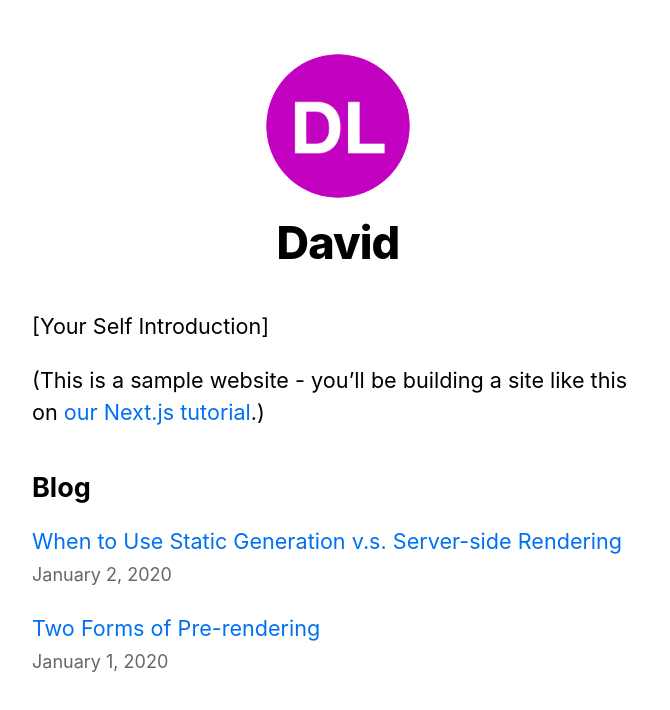
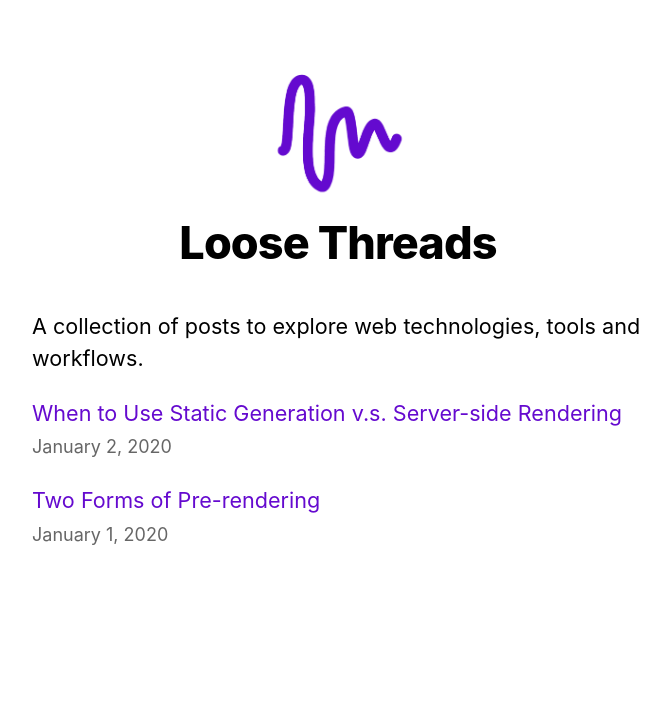
Before and after one commit to wemhr30/realthreads-nextjs-blog, a Next.js app: page / in a window 1280 px wide. Shown: the top 710 px of the page, without its empty margins (302-972 px from the left). Built offline with nearby package versions, Linux system fonts and the light colour scheme.

Commit message:
threadify

```diff
--- a/components/layout.js
+++ b/components/layout.js
@@ -4,7 +4,7 @@ import styles from './layout.module.css'
 import utilStyles from '../styles/utils.module.css'
 import Link from 'next/link'
 
-const name = 'David'
+const name = 'Loose Threads'
 export const siteTitle = 'Next.js Sample Website'
 
 export default function Layout({ children, home }) {
--- a/pages/index.js
+++ b/pages/index.js
@@ -22,14 +22,9 @@ export default function Home({allPostsData}) {
         <title>{siteTitle}</title>
       </Head>
       <section className={utilStyles.headingMd}>
-        <p>[Your Self Introduction]</p>
-        <p>
-          (This is a sample website - you’ll be building a site like this on{' '}
-          <a href="https://nextjs.org/learn">our Next.js tutorial</a>.)
-        </p>
+        <p>A collection of posts to explore web technologies, tools and workflows.</p>
       </section>
       <section className={`${utilStyles.headingMd} ${utilStyles.padding1px}`}>
-        <h2 className={utilStyles.headingLg}>Blog</h2>
         <ul className={utilStyles.list}>
           {allPostsData.map(({ id, date, title }) => (
             <li className={utilStyles.listItem} key={id}>
--- a/styles/global.css
+++ b/styles/global.css
@@ -13,7 +13,7 @@ body {
 }
 
 a {
-  color: #0070f3;
+  color: #650ACF;
   text-decoration: none;
 }
 
```
Also changed, not shown: public/images/profile.png, 1 other file (tests, documents, lock files or other folders).
